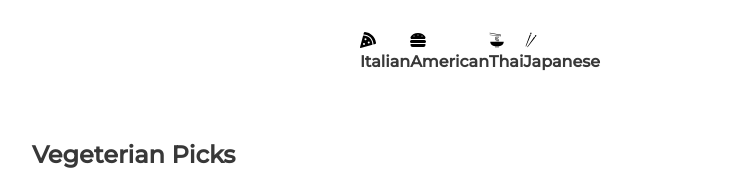
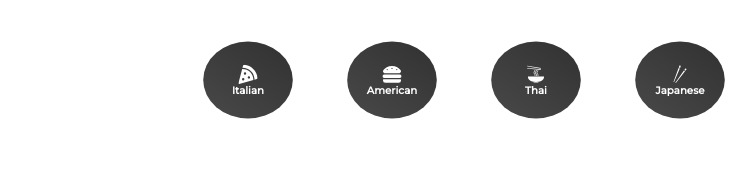
Before and after one commit to catherinekomi/recipe_app, a React (Create React App) app: page / in a window 1280 px wide. Shown: the top 170 px of the page, without its empty margins (160-916 px from the left). Built offline with nearby package versions, Linux system fonts and the light colour scheme; no server answers.

Commit message:
Added Categories

```diff
--- a/src/App.js
+++ b/src/App.js
@@ -1,11 +1,14 @@
 import Pages from "./pages/Pages";
 import Category from "./components/Category";
+import {BrowserRouter} from 'react-router-dom';
 
 function App() {
   return (
     <div className="App">
-    <Category />
-    <Pages />
+      <BrowserRouter>
+        <Category />
+        <Pages />
+      </BrowserRouter>
     </div>
   );
 }
--- a/src/components/Category.jsx
+++ b/src/components/Category.jsx
@@ -8,22 +8,22 @@
 function Category() {
   return (
     <List>
-      <div>
+      <SLink to={"/cuisine/Italian"}>
         <FaPizzaSlice />
         <h4>Italian</h4>
-      </div>
-      <div>
+      </SLink>
+      <SLink to={"/cuisine/American"}>
         <FaHamburger />
         <h4>American</h4>
-      </div>
-      <div>
+      </SLink>
+      <SLink to={"/cuisine/Thai"}>
         <GiNoodles />
         <h4>Thai</h4>
-      </div>
-      <div>
+      </SLink>
+      <SLink to={"/cuisine/Japanese"}>
         <GiChopsticks />
         <h4>Japanese</h4>
-      </div>
+      </SLink>
     </List>
   );
 }
@@ -34,4 +34,40 @@
 margin: 2rem 0rem;
 `;
 
+const SLink = styled(NavLink)`
+  display: flex;
+  flex-direction: column;
+  justify-content: center;
+  align-items: center;
+  border-radius: 50%;
+  margin-right: 2rem;
+  text-decoration: none;
+  background: linear-gradient(35deg, #494949, #313131);
+  width: 7rem;
+  height: 6rem;
+  cursor: pointer;
+  transform: scale(0.8);
+
+  h4 {
+    color: white;
+    font-size: 0.8rem;
+  }
+
+  svg {
+    color: white;
+    font-size: 1.5rem;
+  }
+  &.active {
+    background: linear-gradient(to right, #f27121, #e94057);
+
+    svg {
+      color: white;
+    }
+
+    h4 {
+      color: white;
+    }
+  }
+`;
+
 export default Category
--- a/src/pages/Cuisine.jsx
+++ b/src/pages/Cuisine.jsx
@@ -1,9 +1,52 @@
-import React from 'react'
+import styled from 'styled-components';
+import {motion} from 'framer-motion';
+import {Link, useParams} from 'react-router-dom';
+import React, {useEffect, useState} from 'react'
+function Cuisine() {
+        const [cuisine, setCuisine] = useState([]);
+        let params = useParams();
 
-function Cuisine() {
-  return (
-    <div>Cuisine</div>
-  )
+    const getCuisine = async(name) => {
+        const data = await fetch(
+          `https://api.spoonacular.com/recipes/complexSearch?apiKey=${process.env.REACT_APP_API_KEY}&cuisine=${name}`
+        );
+        const recipes = await data.json();
+        setCuisine(recipes.results);
+    };
+
+    useEffect(() => {
+        getCuisine(params.type)
+    },[params.type]);
+    return <Grid>
+        {cuisine.map((item) => {
+            return(
+                <Card key={item.id}>
+                    <img src={item.image} alt=""/>
+                    <h4>{item.title}</h4>
+                </Card>
+            )
+        })}
+    </Grid>
 }
 
+const Grid = styled.div`
+ display: grid;
+ grid-template-columns: repeat(auto-fit, minmax(20rem, 1fr));
+ grid-gap: 3rem;
+ `
+
+ const Card = styled.div`
+ img {
+     width: 100%;
+     border-radius: 2rem;
+ }
+ a{
+     text-decoration: none;
+ }
+ h4{
+     text-align: center;
+     padding: 1rem;
+ }
+ `
+
 export default Cuisine
--- a/src/pages/Pages.jsx
+++ b/src/pages/Pages.jsx
@@ -1,16 +1,16 @@
 import React from 'react';
 import Home from './Home';
 import Cuisine from './Cuisine';
-import { Route, Routes, BrowserRouter } from 'react-router-dom';
+import { Route, Routes } from 'react-router-dom';
 
 function Pages() {
   return (
-    <BrowserRouter>
+
       <Routes>
         <Route path="/" element={<Home />} />
-        <Route path="/cuisine" element={<Cuisine />} />
+        <Route path="/cuisine/:type" element={<Cuisine />} />
       </Routes>
-    </BrowserRouter>
+
   );
 }
 
```
